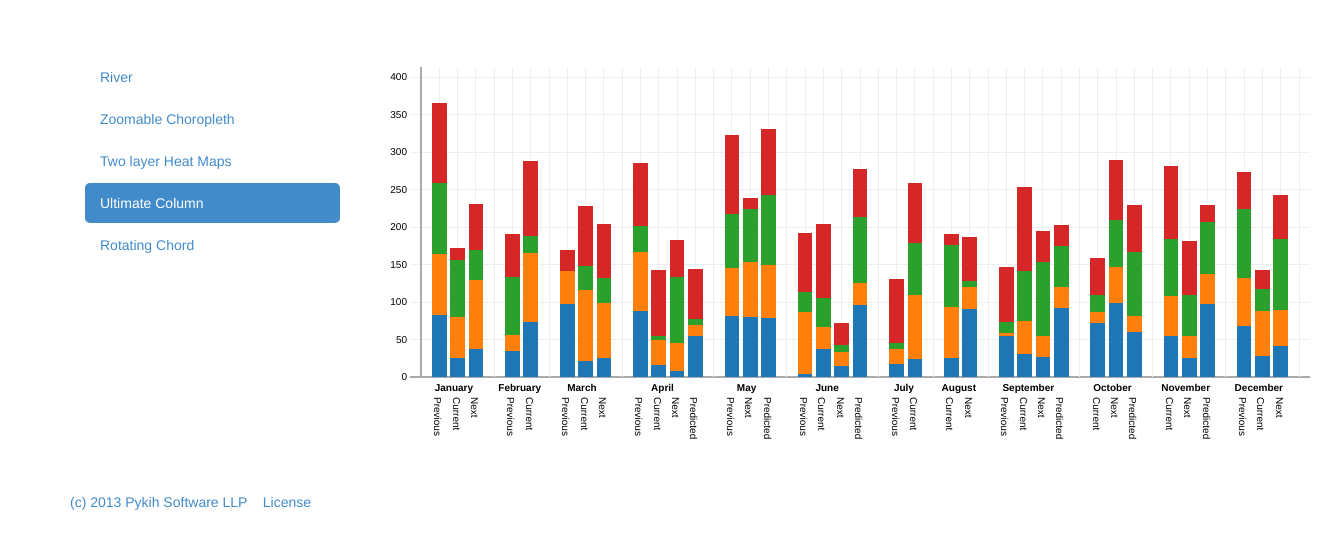
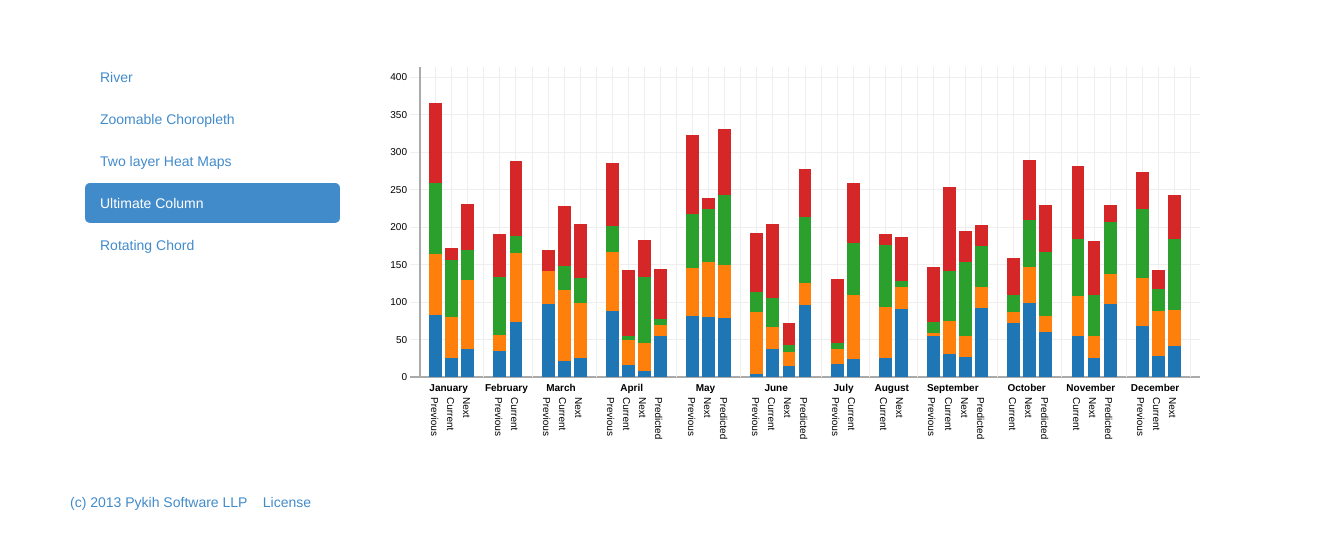
Before and after one commit to poojaribharath/PykChartz, a plain HTML site: page pykcharts/examples/ultimate.html in a window 1280 px wide. Shown: the part 73-622 px from the top of the page, 1330 px wide, since content can reach past the window. Drawn offline with Linux system fonts and the light colour scheme.

Commit message:
Making the ultimate chart fit in the given space and fixing the path to the spinner

```diff
--- a/pykcharts/examples/ultimate.html
+++ b/pykcharts/examples/ultimate.html
@@ -53,6 +53,7 @@
          var k = new PykCharts.Ultimate({
          data: "/pykcharts/data/ultimate-data.json",
          selection: "#ultimate-container",
+	 width: 850,
          });
          k.init();
          });
--- a/pykcharts/res/js/ultimate.js
+++ b/pykcharts/res/js/ultimate.js
@@ -3,7 +3,7 @@ PykCharts.Ultimate = function(options){
 	if(!this.validate_options()) return false;
 
 	var that = this;
-	$(this.options.selection).html("<img src='/pykcharts/res/img/spinner.gif'> Loading... Please wait");
+	$(this.options.selection).html("<img src='/pykcharts/images/spinner.gif'> Loading... Please wait");
 
 	d3.json(this.options.data, function(e, data){
 	    that.data = data;
@@ -58,6 +58,7 @@ PykCharts.Ultimate = function(options){
 	    }
 	    return p;
 	}
+
 	// TODO Make legends
     }
 
```
